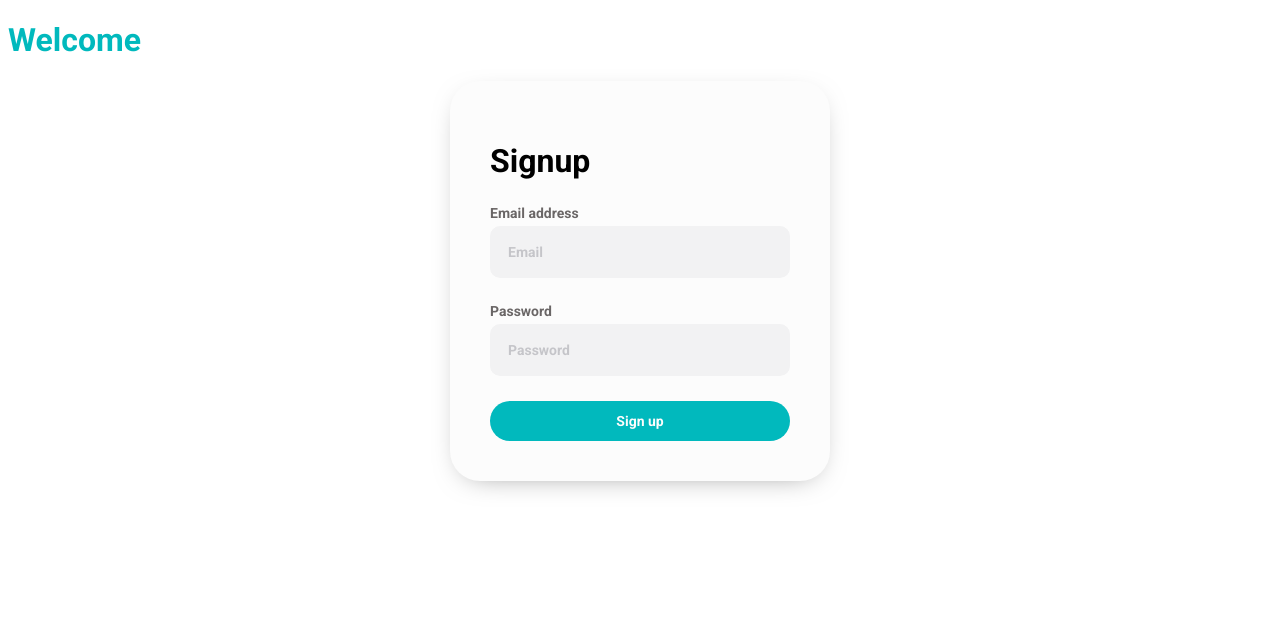
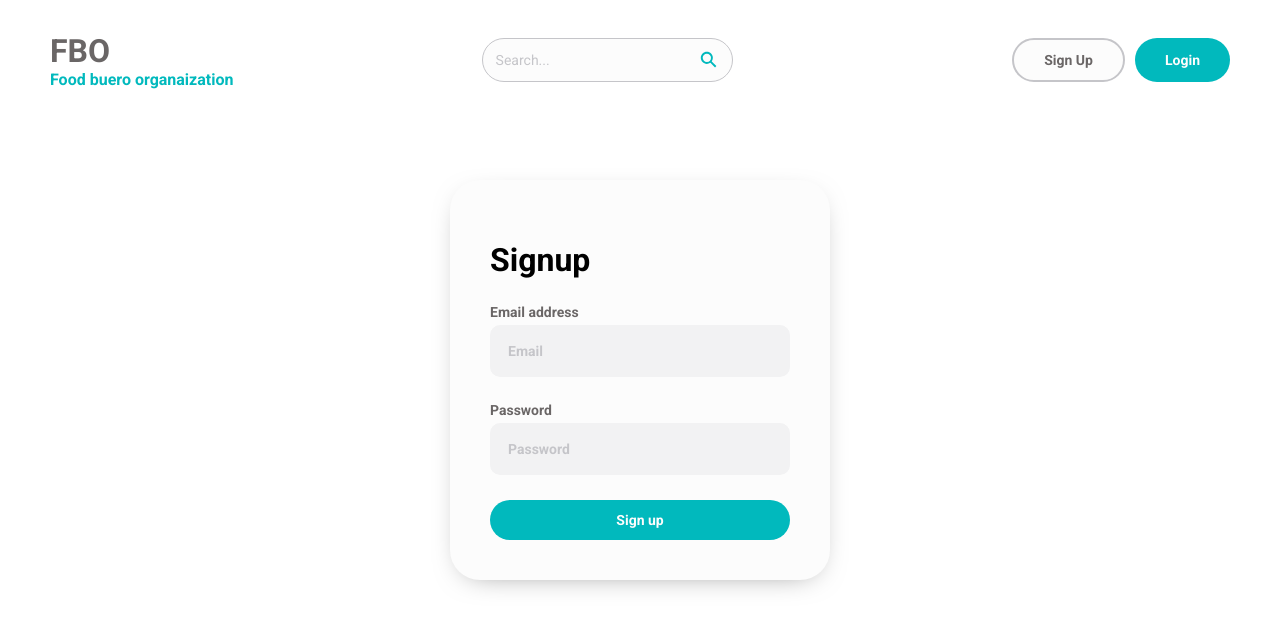
Before and after one commit to Muneeb-T/FBO_consultancy, a React (Create React App) app in the folder client/: page / in a window 1280 px wide. Shown: the top 628 px of the page. Built offline with nearby package versions, Linux system fonts and the light colour scheme.

Commit message:
navbar component
navbar componenent created with searchbar

```diff
--- a/client/src/App.css
+++ b/client/src/App.css
@@ -1,4 +1,5 @@
 .test-components{
     display: flex;
     justify-content: center;
+    margin-top: 60px;
 }
--- a/client/src/App.js
+++ b/client/src/App.js
@@ -2,9 +2,10 @@ import React from 'react';
 import './App.css';
 import Paper from './components/paper/Paper';
 import { Formik, Form } from 'formik';
-import Field from './components/formik/field/FormField';
+import Field from './components/formik/FormField';
 import Button from './components/buttons/Button';
 import * as Yup from 'yup';
+import Navbar from './components/navbar/Navbar';
 const SampleSchema = Yup.object().shape({
   email: Yup.string().email('Invalid email').required('Required'),
   password: Yup.string()
@@ -16,7 +17,7 @@ const SampleSchema = Yup.object().shape({
 const App = () => {
   return (
     <div>
-      <h1 className="text-dark-green">Welcome</h1>
+      <Navbar/>
       <div className="test-components">
         <Paper
           backgroundColor="white"
--- a/client/src/components/formik/field/FormField.jsx
+++ b/client/src/components/formik/FormField.jsx
@@ -19,7 +19,7 @@ const FormField = ({ name, type, as, placeholder, label, form }) => {
           placeholder={placeholder}
         />
       </div>
-      {error && (
+      {form && error && (
         <div className="error-wrapper">
           <p className="error-text">* {errors?.[name]}</p>
         </div>
--- /dev/null
+++ b/client/src/components/navbar/Navbar.css
@@ -0,0 +1,81 @@
+.navbar {
+    display: flex;
+    align-items: center;
+    height: 15vh;
+    padding: 0 50px;
+}
+
+.navbar .logo h1 {
+    margin: 0;
+    color: var(--theme-gray);
+}
+
+.navbar .logo p {
+    margin: 0;
+    color: var(--theme-dark-green);
+    font-weight: bold;
+}
+
+.navbar .nav-links {
+    flex: 1;
+    flex-shrink: 0;
+}
+
+.navbar .search {
+    flex: 1;
+    flex-shrink: 0;
+    position: relative;
+}
+
+.navbar .search .field {
+    border: none;
+    background-color: var(--theme-white);
+    padding: 13px;
+    padding-right: 20%;
+    box-sizing: border-box;
+    width: 100%;
+    border-radius: 9999px;
+    color: var(--theme-gray);
+    font-size: 14px;
+    outline: 1px solid var(--theme-light-gray);
+}
+
+.navbar .search .search-icon {
+    position: absolute;
+    right: 3%;
+    height: 100%;
+    top: 55%;
+    transform: translateY(-50%);
+    color: var(--theme-dark-green);
+    font-size: larger;
+    cursor: pointer;
+    border: none;
+    background: none;
+}
+
+.navbar .search .field:focus {
+    outline: 2px solid var(--theme-light-gray);
+}
+
+.navbar .search .field::placeholder {
+    font-weight: lighter;
+}
+
+
+.navbar .options {
+    flex: 1;
+    flex-shrink: 0;
+}
+
+.navbar .user {
+    flex: 1;
+    display: flex;
+    align-items: center;
+    justify-content: flex-end;
+}
+
+.navbar .user .login-signup {
+    display: flex;
+    flex-shrink: 0;
+    gap: 10px;
+}
--- /dev/null
+++ b/client/src/components/navbar/Navbar.jsx
@@ -0,0 +1,44 @@
+import React from 'react';
+import Button from '../buttons/Button';
+import './Navbar.css';
+import { IoSearchSharp } from 'react-icons/io5';
+const Navbar = () => {
+  return (
+    <div className="navbar">
+      <div className="logo">
+        <h1>FBO</h1>
+        <p>Food buero organaization</p>
+      </div>
+      <div className="nav-links"></div>
+      <div className="search">
+        <input
+          type="text"
+          className="field"
+          placeholder="Search..."
+        />
+        <button className="search-icon">
+
+          <IoSearchSharp />
+        </button>
+      </div>
+      <div className="options"></div>
+      <div className="user">
+        <div className="login-signup">
+          <Button
+            type="button"
+            text="Sign Up"
+            theme="white"
+          />
+          <Button
+            type="button"
+            text="Login"
+            theme="green"
+          />
+        </div>
+        <div className="user-logged-in"></div>
+      </div>
+    </div>
+  );
+};
+
+export default Navbar;
--- a/client/src/index.css
+++ b/client/src/index.css
@@ -15,6 +15,10 @@
       --theme-lighter-gray: #f2f2f3;
   }
 
+  body{
+    margin: 0;
+  }
+
   body,
   input,
   textarea,
```
Also changed, not shown: client/src/components/formik/FormField.css (renamed from client/src/components/formik/field/FormField.css).
